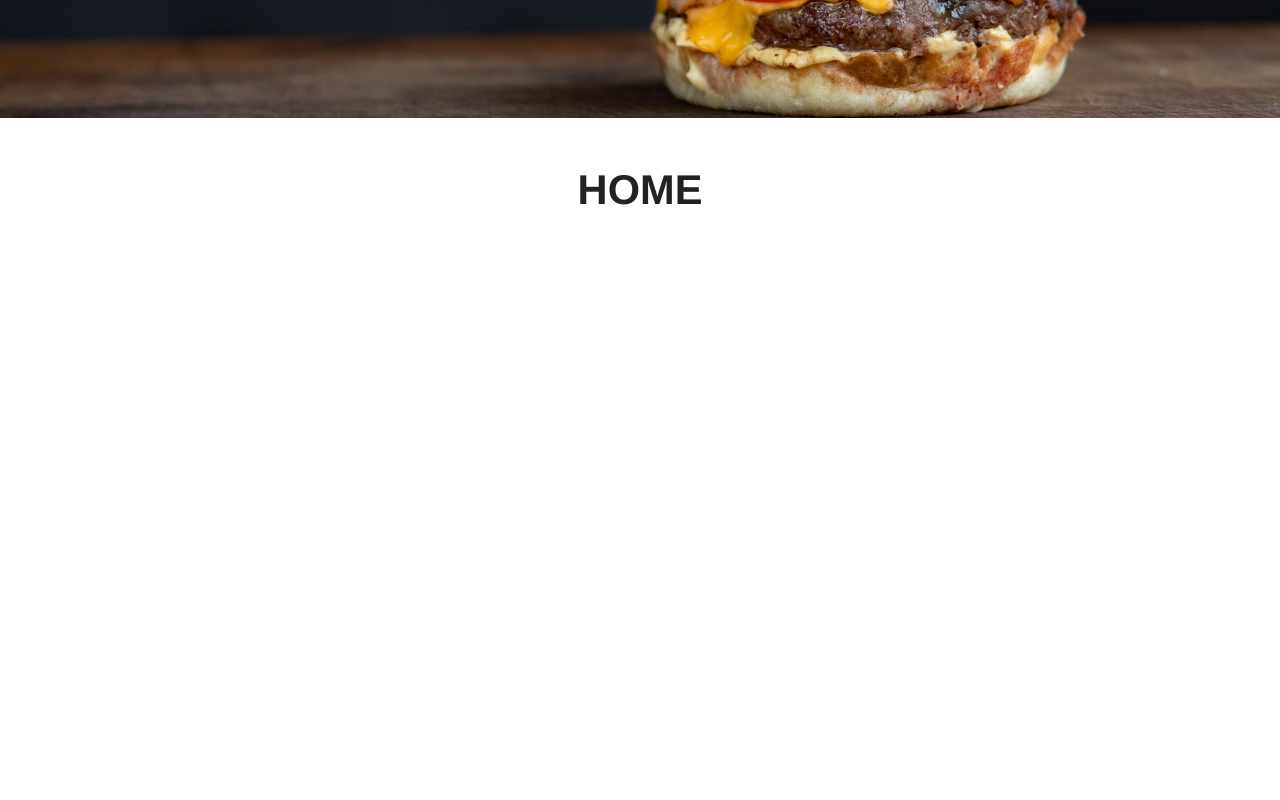
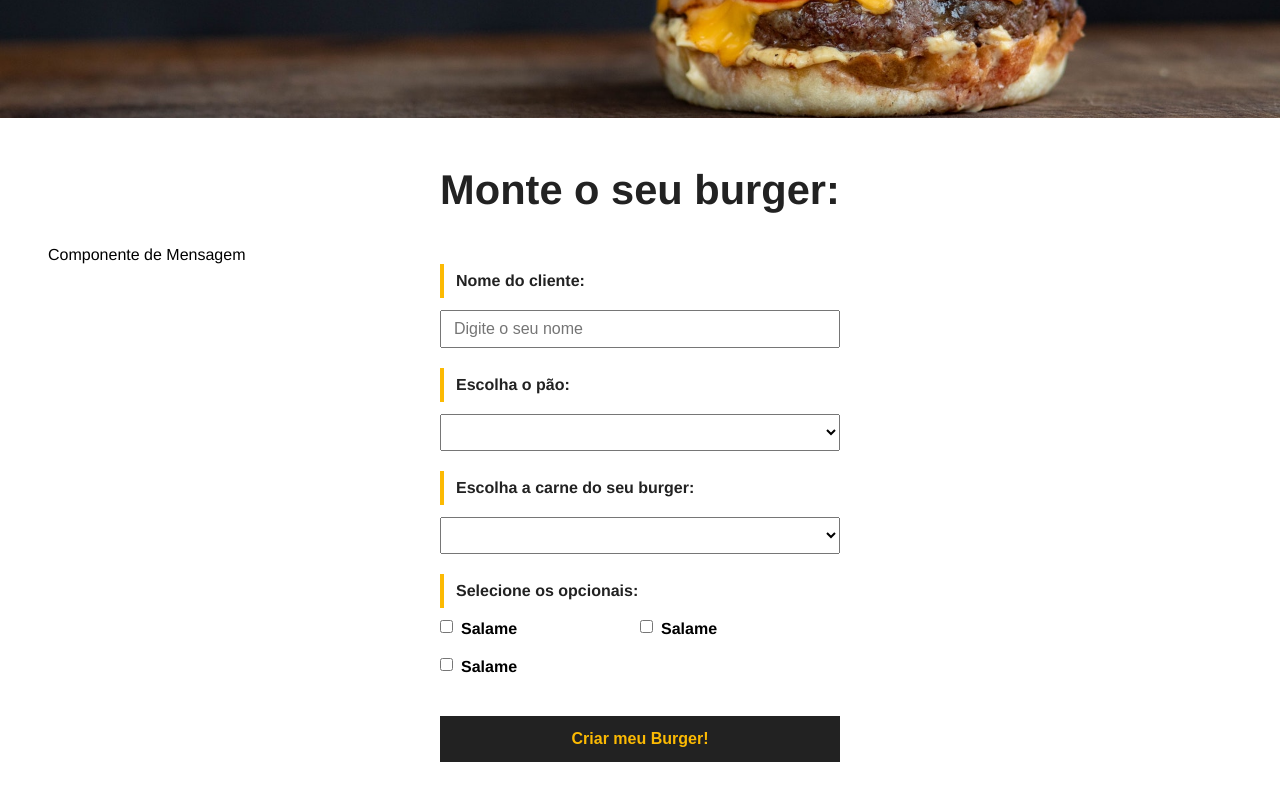
Before and after one commit to Valentim-Gab/Vue-3-course_Matheus-Battisti-Hora-de-Codar, a Vue app in the folder 3-make-your-burger/: page / in a window 1280 px wide. Shown: the part 486-1286 px from the top of the page. Built offline with nearby package versions, Linux system fonts and the light colour scheme.

Commit message:
Curso de Vue 3: #24 - Criando formulário de cadastro

```diff
--- a/3-make-your-burger/src/assets/base.scss
+++ b/3-make-your-burger/src/assets/base.scss
@@ -57,6 +57,7 @@
   margin: 0;
   padding: 0;
   text-decoration: none;
+  font-size: 16px;
 }
 
 body {
@@ -76,7 +77,6 @@ body {
     "Droid Sans",
     "Helvetica Neue",
     sans-serif;
-  font-size: 16px;
   text-rendering: optimizeLegibility;
   -webkit-font-smoothing: antialiased;
   -moz-osx-font-smoothing: grayscale;
--- a/3-make-your-burger/src/components/BannerHome.vue
+++ b/3-make-your-burger/src/components/BannerHome.vue
@@ -2,7 +2,7 @@
 
 <template>
   <section id="main-banner">
-    <h1>Make Your Burger</h1>
+    <h2>Make Your Burger</h2>
   </section>
 </template>
 
@@ -17,7 +17,7 @@
   align-items: center;
   justify-content: flex-start;
 
-  h1 {
+  h2 {
     color: #fff;
     text-align: center;
     font-size: 3.75rem;
--- /dev/null
+++ b/3-make-your-burger/src/components/form/BurgerForm.vue
@@ -0,0 +1,138 @@
+<script setup lang="ts"></script>
+
+<template>
+  <section>
+    <p>Componente de Mensagem</p>
+    <div>
+      <form action="" id="burger-form">
+        <div class="input-container">
+          <label for="name">Nome do cliente:</label>
+          <input type="text" id="name" name="name" v-model="name" placeholder="Digite o seu nome" />
+        </div>
+        <div class="input-container">
+          <label for="bread">Escolha o pão:</label>
+          <select type="text" id="bread" name="bread" v-model="bread">
+            <option value="">Selecione o seu pão</option>
+            <option value="integral">Integral</option>
+            <option value="branco">Branco</option>
+            <option value="australiano">Australiano</option>
+          </select>
+        </div>
+        <div class="input-container">
+          <label for="meat">Escolha a carne do seu burger:</label>
+          <select type="text" id="meat" name="meat" v-model="meat">
+            <option value="">Selecione o tipo de carne</option>
+            <option value="maminha">Maminha</option>
+          </select>
+        </div>
+        <div id="optionals-container" class="input-container">
+          <label id="optionals-title" for="optionals">Selecione os opcionais:</label>
+          <div class="checkbox-container">
+            <input
+              type="checkbox"
+              name="optionals"
+              id="optionals"
+              v-model="optionals"
+              value="salame"
+            />
+            <span>Salame</span>
+          </div>
+          <div class="checkbox-container">
+            <input
+              type="checkbox"
+              name="optionals"
+              id="optionals"
+              v-model="optionals"
+              value="salame"
+            />
+            <span>Salame</span>
+          </div>
+          <div class="checkbox-container">
+            <input
+              type="checkbox"
+              name="optionals"
+              id="optionals"
+              v-model="optionals"
+              value="salame"
+            />
+            <span>Salame</span>
+          </div>
+        </div>
+        <div class="input-container">
+          <button type="submit" class="submit-btn">Criar meu Burger!</button>
+        </div>
+      </form>
+    </div>
+  </section>
+</template>
+
+<style scoped lang="scss">
+#burger-form {
+  max-width: 400px;
+  margin: 0 auto;
+
+  .input-container {
+    display: flex;
+    flex-direction: column;
+    margin-bottom: 1.25rem;
+
+    &#optionals-container {
+      display: flex;
+      flex-direction: row;
+      flex-wrap: wrap;
+
+      .checkbox-container {
+        display: flex;
+        align-items: flex-start;
+        width: 50%;
+        margin-bottom: 1.25rem;
+
+        span,
+        input {
+          width: auto;
+        }
+
+        span {
+          margin-left: 0.5rem;
+          font-weight: bold;
+        }
+      }
+    }
+
+    label {
+      font-weight: bold;
+      margin-bottom: 0.75rem;
+      color: var(--color-black-soft);
+      padding: 0.5rem 0.75rem;
+      border-left: 4px solid var(--color-primary);
+
+      &#optionals-title {
+        width: 100%;
+      }
+    }
+
+    input,
+    select,
+    .submit-btn {
+      padding: 0.5rem 0.75rem;
+      width: 100%;
+    }
+
+    .submit-btn {
+      background-color: var(--color-black-soft);
+      color: var(--color-primary);
+      font-weight: bold;
+      border: 2px solid var(--color-black-soft);
+      padding: 0.75rem;
+      margin: 0 auto;
+      cursor: pointer;
+      transition: 0.5s;
+
+      &:hover {
+        background-color: transparent;
+        color: var(--color-black-soft);
+      }
+    }
+  }
+}
+</style>
--- a/3-make-your-burger/src/views/HomeView.vue
+++ b/3-make-your-burger/src/views/HomeView.vue
@@ -1,10 +1,12 @@
 <script setup lang="ts">
 import BannerHome from '@/components/BannerHome.vue'
+import BurgerForm from '@/components/form/BurgerForm.vue'
 </script>
 
 <template>
   <BannerHome />
   <main class="main-container">
-    <h1>HOME</h1>
+    <h1>Monte o seu burger:</h1>
+    <BurgerForm />
   </main>
 </template>
```
